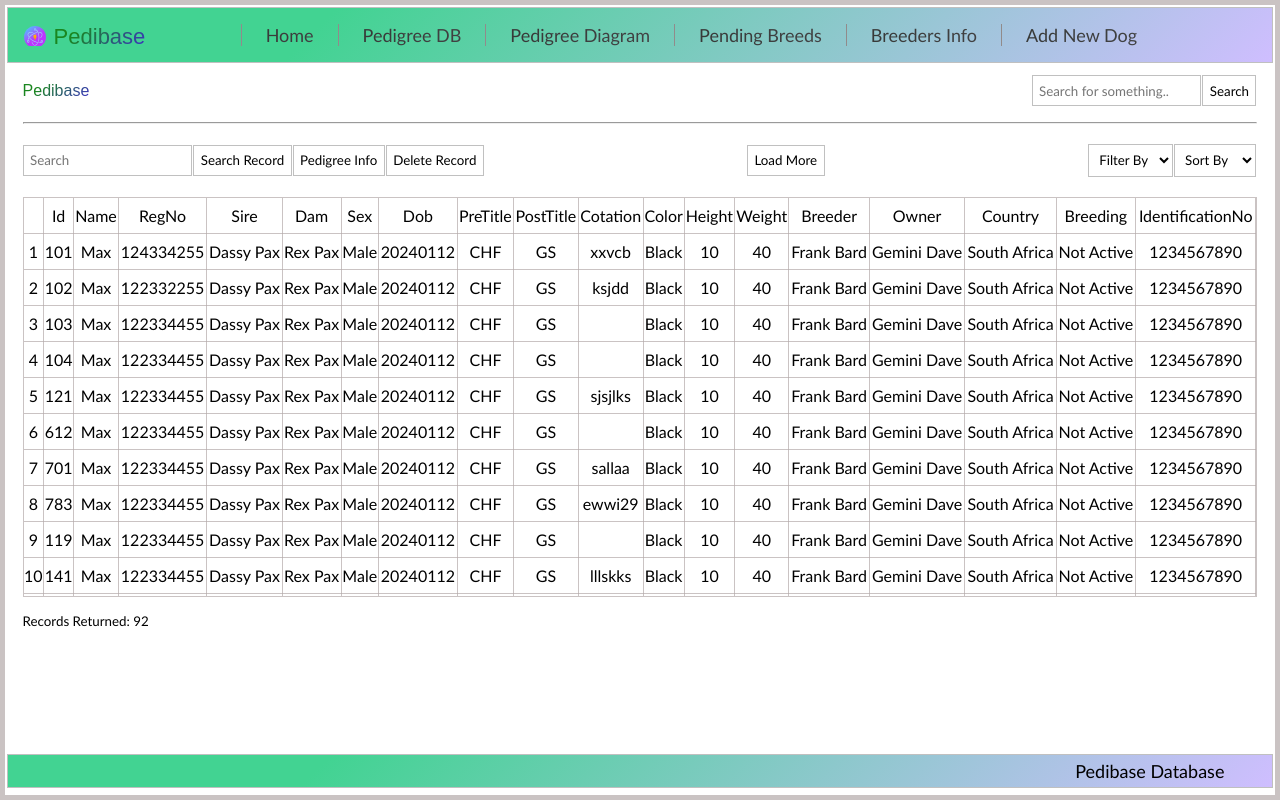
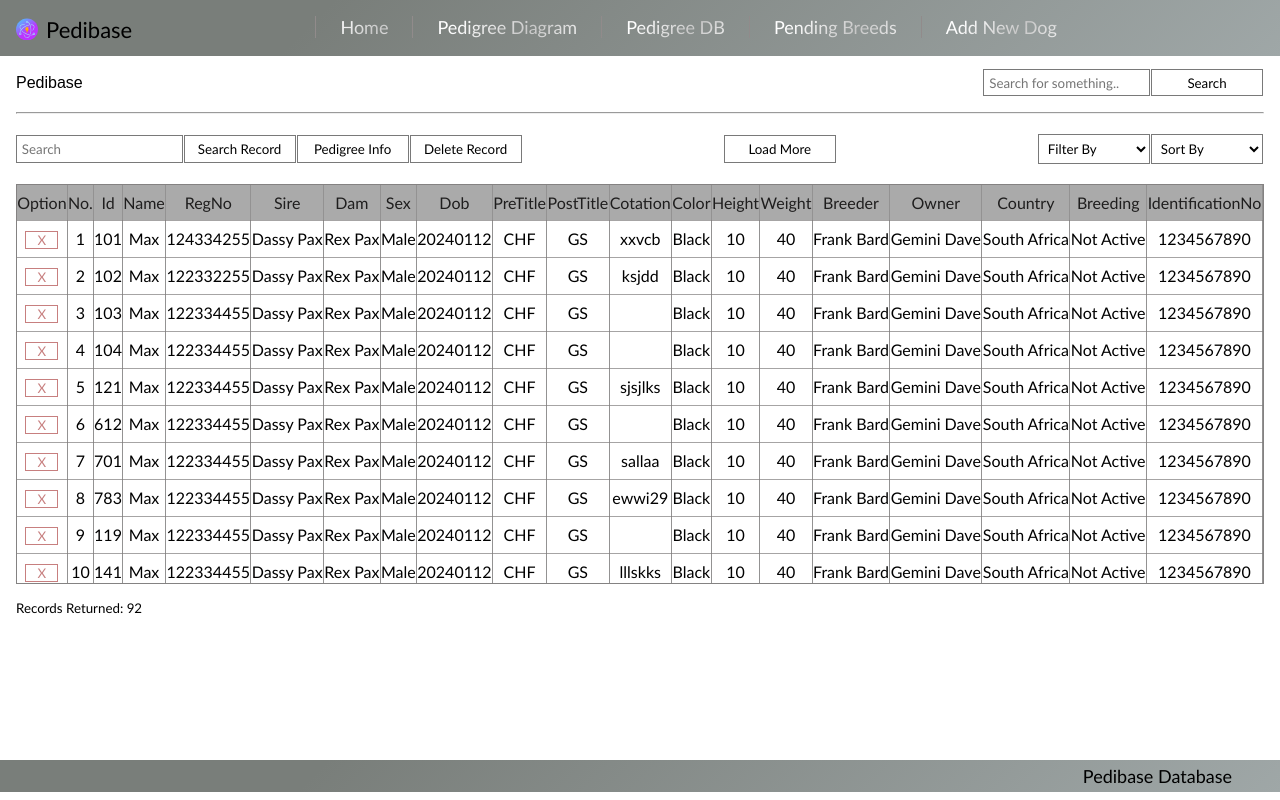
Before and after one commit to themba-asd/pedibase_frontend, a Vue app: page /pedigree in a window 1280 px wide. Built offline with nearby package versions, Linux system fonts and the light colour scheme.

Commit message:
feacture-updates

```diff
--- a/src/App.vue
+++ b/src/App.vue
@@ -21,8 +21,8 @@ main {
   width: 100svw;
   height: 100svh;
   overflow: hidden;
-  padding: .1rem;
-  border: 5px solid rgba(178, 168, 168, 0.689);
+  padding: 0rem;
+  border: 0px solid rgb(158, 155, 155);
 }
 
 .nav {
--- a/src/assets/main.css
+++ b/src/assets/main.css
@@ -8,8 +8,7 @@
 }
 
 .header-footer {
-  border: 1px solid silver;
-  background: -webkit-linear-gradient(315deg, #42d392 25%, #cfbeff);
+  background: -webkit-linear-gradient(315deg, #797e7a 25%, #9fa7a7);
 }
 
 .logo {
@@ -17,15 +16,17 @@
 }
 
 select,
-button,
+button:not(.table-add-buttons, .table-remove-buttons),
 input[type='text'],
+input[type='date'],
 input[type='number'],
 .sort-filter-button {
-  padding: .4rem;
+  min-width: 7rem;
+  padding: .3rem;
   margin-right: 1px;
   text-decoration: none;
   background: transparent;
-  border: 1px solid silver;
+  border: 1px solid rgb(121, 121, 121);
   background: -webkit-linear-gradient(315deg, #ffffff 100%, #ffffff);
 }
 
@@ -38,50 +39,61 @@ input[type='number'],
 table {
   border-collapse: collapse
 }
+th {
+  padding-block: .5rem;
+  border-right: 1px solid rgba(99, 97, 97, 0.689);
+  border-bottom: 1px solid rgba(126, 124, 124, 0.689);
+}
 
 .table {
   overflow-y: scroll;
   height: clamp(20rem, 25rem, 30rem);
-  border: 1px solid rgba(178, 168, 168, 0.689);
+  border: 1px solid rgba(77, 75, 75, 0.689);
 }
 
 .table-columns {
   width: 100%;
 }
 
-th {
-  padding-block: .5rem;
-  font-weight: 500;
-  border-right: 1px solid rgba(178, 168, 168, 0.689);
-  border-bottom: 1px solid rgba(178, 168, 168, 0.689);
+.table::-webkit-scrollbar {
+  width: .5rem;
 }
+
+.table::-webkit-scrollbar-track-piece {
+  background-color: rgb(202, 204, 204);
+}
+
+.table::-webkit-scrollbar-button {
+  background-color: rgb(137, 141, 137);
+}
+
+.table::-webkit-scrollbar-thumb {
+  background-color: rgb(152, 152, 155);
+}
+
+.table-add-buttons,
+.table-remove-buttons {
+  padding: 0 .7rem;
+  border: 1px solid;
+  background: transparent;
+}
+.table-add-buttons {
+  color: #8bc77f;
+  font-size: 1rem;
+}
+.table-remove-buttons {
+  color: rgb(199, 127, 127);
+}
+
+
 
 button {
   cursor: pointer;
 }
 
-a {
-  border: none;
-  background: -webkit-linear-gradient(315deg, #383a39 25%, #444446);
+a:hover {
+  background: -webkit-linear-gradient(#ffffff, #ffffff);
   background-clip: text;
-  -webkit-background-clip: text;
-  -webkit-text-fill-color: transparent;
-}
-
-
-.header-title {
-  font-family: Haettenschweiler, 'Arial Narrow Bold', sans-serif;
-  border: none;
-  background: -webkit-linear-gradient(315deg, #1a861f 25%, #3e2fc7);
-  background-clip: text;
-  -webkit-background-clip: text;
-  -webkit-text-fill-color: transparent;
-}
-
-a:hover {
-  background: -webkit-linear-gradient(315deg, #42d392 25%, #647eff);
-  background-clip: text;
-  -webkit-background-clip: text;
   -webkit-text-fill-color: transparent;
 }
 
@@ -98,8 +110,4 @@ a:hover {
   form div label div {
     gap: 5rem;
   }
-
-  select {
-    min-width: 9.45rem;
-  }
 }
--- a/src/components/SearchHeader.vue
+++ b/src/components/SearchHeader.vue
@@ -42,6 +42,10 @@ let setVisible = (): boolean => visible.value = !visible.value
   justify-content: space-between;
 }
 
+.header-title {
+  font-family: Haettenschweiler, 'Arial Narrow Bold', sans-serif;
+}
+
 input[type='button'] {
   font-size: 22px;
 }
--- a/src/components/TableData.vue
+++ b/src/components/TableData.vue
@@ -3,8 +3,13 @@ import { mockData } from '../api/data';
 
 let items = mockData
 
-let count = 1
-let incrementCount = () => count++
+let dataCounter = 1
+let incrementCounter = () => dataCounter++
+
+defineProps<{
+  buttonText: string
+  buttonClass: string
+}>()
 
 </script>
 
@@ -12,16 +17,20 @@ let incrementCount = () => count++
 
   <table class="table-columns">
     <thead>
-      <tr>
-        <th></th>
+      <tr class="table-header">
+        <th>Option</th>
+        <th>No.</th>
         <th v-for="(item, key, index) in items[0]" :key>
           {{ key }}
         </th>
       </tr>
     </thead>
-    <tbody class="records">
+    <tbody dy class="records">
       <tr v-for="item in items" :key="item.Id">
-        <th>{{ incrementCount() }}</th>
+        <th>
+          <button :class="buttonClass">{{ buttonText }}</button>
+        </th>
+        <th>{{ incrementCounter() }}</th>
         <th v-for="prop in item" :key="prop">
           {{ prop }}
         </th>
@@ -31,4 +40,16 @@ let incrementCount = () => count++
 
 </template>
 
-<style scoped></style>
+<style scoped>
+thead {
+  background:#aaaaaa;
+}
+thead th {
+  color: #1f1e1e;
+  font-weight: 500;
+}
+tbody th {
+  font-weight: 100;
+}
+
+</style>
--- a/src/views/TheBreedersTable.vue
+++ b/src/views/TheBreedersTable.vue
@@ -7,10 +7,7 @@ import TableButtons from '../components/TableButtons.vue';
 
   <div class="router-main-view">
     <div>
-      <TableButtons />
-    </div>
-    <div class="table">
-      <table class="table-columns">
+      <table>
         <thead>
           <tr>
             <th>id</th>
@@ -20,6 +17,15 @@ import TableButtons from '../components/TableButtons.vue';
             <th>location</th>
           </tr>
         </thead>
+        <tbody>
+          <tr>
+            <td>01</td>
+            <td>Frank Bard</td>
+            <td>frank@fastemail.org</td>
+            <td>1234567890</td>
+            <td>Gemini Scape</td>
+          </tr>
+        </tbody>
       </table>
     </div>
   </div>
@@ -27,4 +33,8 @@ import TableButtons from '../components/TableButtons.vue';
 </template>
 
 <style scoped>
+
+td {
+  padding: 1rem;
+}
 </style>
--- a/src/views/TheNavigation.vue
+++ b/src/views/TheNavigation.vue
@@ -19,10 +19,9 @@ const changeTitle = (text: string) => title.value = text
       </div>
       <div class="nav-links">
         <RouterLink @click="changeTitle('Home')" to="/">Home</RouterLink>
+        <RouterLink @click="changeTitle('Pending Chart:')" to="/diagram">Pedigree Diagram</RouterLink>
         <RouterLink @click="changeTitle('Pedigree Overview:')" to="/pedigree">Pedigree DB</RouterLink>
-        <RouterLink @click="changeTitle('Pending Chart:')" to="/diagram">Pedigree Diagram</RouterLink>
         <RouterLink @click="changeTitle('Pending Breeds:')"  to="/pending">Pending Breeds</RouterLink>
-        <RouterLink @click="changeTitle('Breeders Info:')" to="/breeders">Breeders Info</RouterLink>
         <RouterLink @click="changeTitle('Add a new dog:')" to="/create">Add New Dog</RouterLink>
       </div>
     </div>
@@ -65,4 +64,11 @@ const changeTitle = (text: string) => title.value = text
   padding: .8rem 1rem;
 }
 
+a {
+  border: none;
+  background: -webkit-linear-gradient(315deg, #ffffff 25%, #c7c7c7, #ffffff);
+  background-clip: text;
+  -webkit-background-clip: text;
+  -webkit-text-fill-color: transparent;
+}
 </style>
--- a/src/views/ThePedigreeChart.vue
+++ b/src/views/ThePedigreeChart.vue
@@ -55,8 +55,7 @@ let chartContentHandler = (): string | undefined => {
 .child {
   font-weight: 500;
   line-height: 1.3rem;
-  background: -webkit-linear-gradient(315deg, #88ccaf 25%, #bbc4f1);
-
+  background: -webkit-linear-gradient(315deg, #797e7a 25%, #9fa7a7);
 }
 
 .content {
--- a/src/views/ThePedigreeForm.vue
+++ b/src/views/ThePedigreeForm.vue
@@ -38,7 +38,7 @@ form {
 form div {
   display: grid;
   height: 100%;
-  gap: .1rem;
+  gap: .3rem;
 }
 
 </style>
--- a/src/views/ThePedigreeTable.vue
+++ b/src/views/ThePedigreeTable.vue
@@ -12,7 +12,7 @@ import { countHandler } from '../api/data';
       <TableButtons />
     </div>
     <div class="table">
-      <TableData />
+      <TableData buttonText="X" buttonClass="table-remove-buttons"/>
     </div>
     <small>
       Records Returned: {{ countHandler() }}
--- a/src/views/ThePendingBreeds.vue
+++ b/src/views/ThePendingBreeds.vue
@@ -8,7 +8,7 @@ import TableData from '../components/TableData.vue';
   <div class="router-main-view">
     <TableButtons />
     <div class="table">
-      <TableData />
+      <TableData buttonText="+" buttonClass="table-add-buttons"/>
     </div>
   </div>
 
--- a/src/views/TheWelcomePage.vue
+++ b/src/views/TheWelcomePage.vue
@@ -1,23 +1,28 @@
 <script setup lang="ts">
+
+
 </script>
 
 
 <template>
 
-  <div>
-    <h1>
-      <h1>
-        Where is Home?...
-      </h1>
-      <h1>
-        Home is where you trust the ______ seat!
-      </h1>
-    </h1>
+  <div class="main">
+    <button>Breed Overview</button>
+    <button>Recently Added</button>
+    <button>Breeders Table</button>
+  </div>
+  <div class="components">
+      <component :is=''></component>
   </div>
 
 </template>
 
 
 <style scoped>
+.components {
+  display: flex;
+  align-items: center;
+  justify-content: center;
+}
 
 </style>
```
Also changed, not shown: 1 other file (tests, documents, lock files or other folders).
